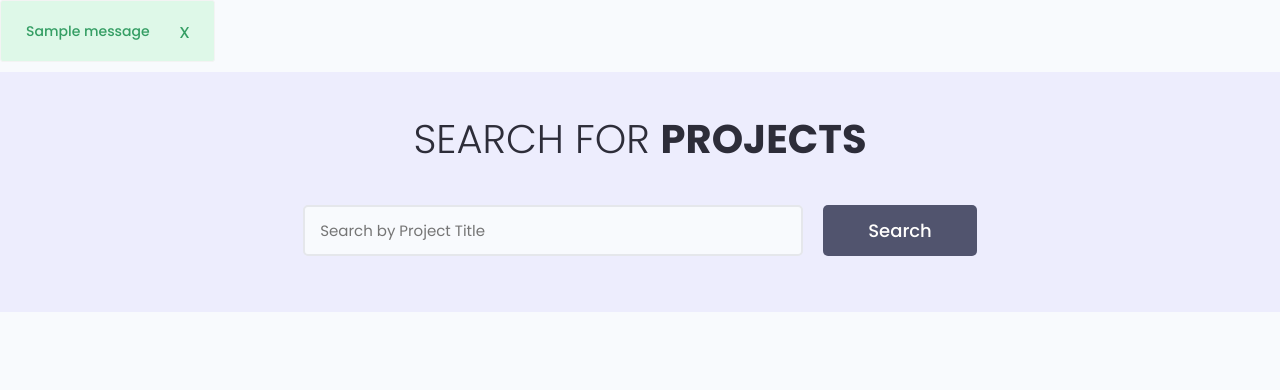
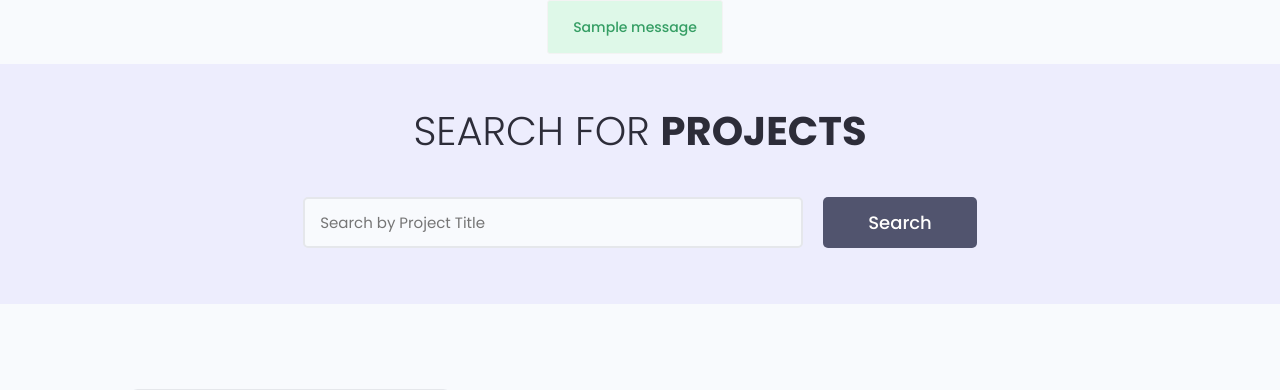
Before and after one commit to toshko2312/Devs-platform, a Django app: page /projects/ in a window 1280 px wide. Shown: the part 77-467 px from the top of the page. Run offline with Django 5.2, Linux system fonts and the light colour scheme; tables that the repository leaves empty hold one stand-in row (values such as "Sample post"); grey boxes marked "Sample" are stand-in pictures; one stand-in notice (Sample message) is shown; some libraries are stand-ins or nearby versions.

Commit message:
Update alert

```diff
--- a/src/templates/main.html
+++ b/src/templates/main.html
@@ -25,10 +25,10 @@
 
     {% if messages %}
     {% for message in messages %}
-
-    <div class="alert alert--{{message.tags}}">
-        <p class="alert__message">{{message}}</p>
-        <button class="alert__close">x</button>
+    <div style="text-align: center;">
+        <div class="alert alert--{{message.tags}}">
+            <p class="alert__message">{{message}}</p>
+        </div>
     </div>
 
     {% endfor %}
```
